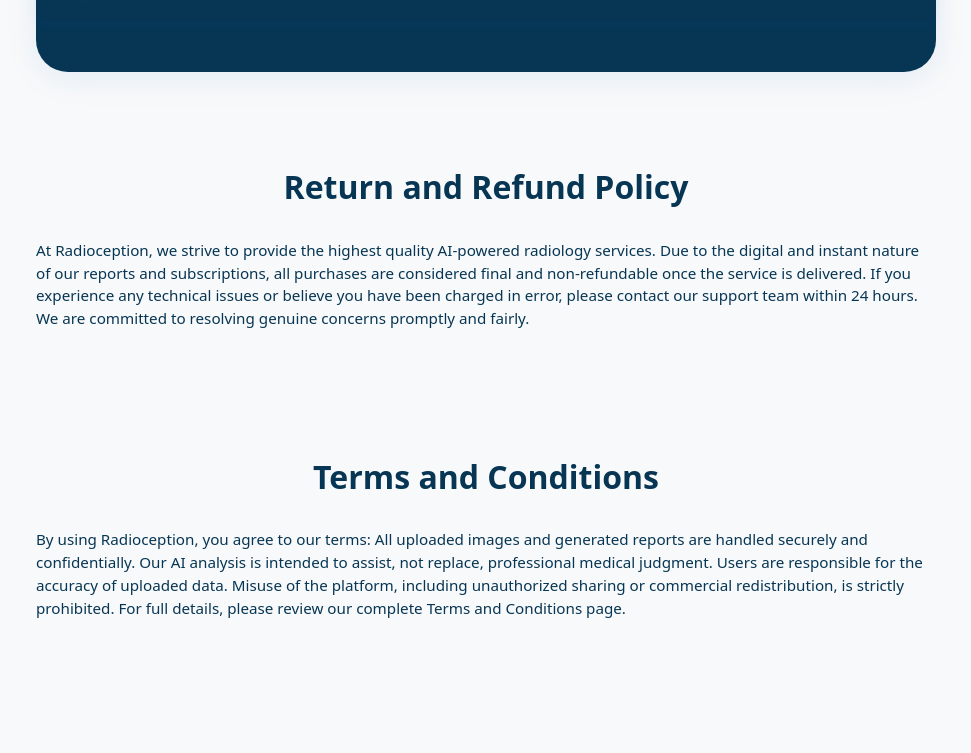
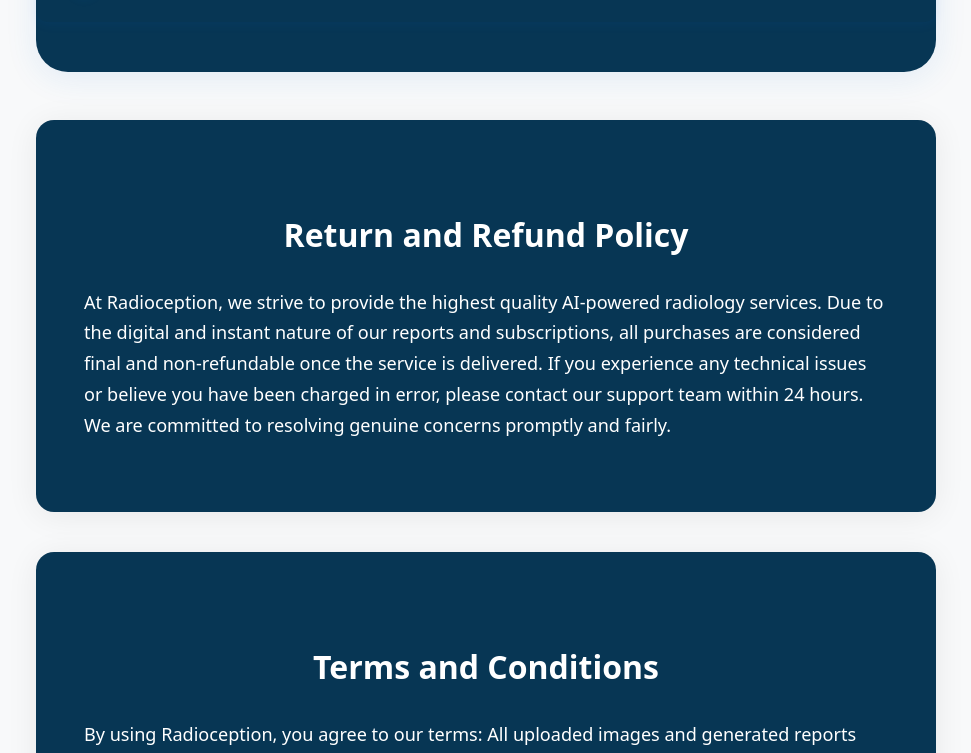
Before and after one commit to anas-developer01/radioCeption, a React (Create React App) app: page / in a window 1280 px wide. Shown: the part 1753-2506 px from the top of the page, without its empty margins (154-1125 px from the left). Built offline with nearby package versions, Linux system fonts and the light colour scheme.

Commit message:
Add styles for dark and modern policy sections

```diff
--- a/src/styles/main.css
+++ b/src/styles/main.css
@@ -1,3 +1,55 @@
+.dark-policy-section {
+  background: #073654 !important;
+  border-radius: 24px;
+  box-shadow: 0 6px 32px rgba(25,118,210,0.10);
+  color: #fff !important;
+  max-width: 1200px;
+  margin-top: 40px;
+  margin-bottom: 40px;
+  margin-left: 0;
+  margin-right: 0;
+}
+.dark-policy-section > .dark-policy-inner {
+  padding: 48px 48px 40px 48px;
+}
+.white-policy-title {
+  color: #fff !important;
+  font-size: 2rem;
+  font-weight: 700;
+  margin-bottom: 32px;
+  text-align: left;
+}
+.white-policy-text {
+  color: #fff !important;
+  font-size: 1.13rem;
+  line-height: 1.7;
+  margin-bottom: 0;
+}
+/* --- Modern Policy Section for Home Page --- */
+.modern-policy-section {
+  background: #fff;
+  border-radius: 18px;
+  box-shadow: 0 4px 32px 0 rgba(0,0,0,0.07);
+  padding: 40px 28px 32px 28px;
+  margin: 36px 0;
+  max-width: 900px;
+  margin-left: auto;
+  margin-right: auto;
+}
+.policy-section-title {
+  font-size: 2rem;
+  font-weight: 700;
+  color: #073654;
+  margin-bottom: 18px;
+  text-align: left;
+}
+.policy-section-text {
+  color: #222;
+  font-size: 1.13rem;
+  line-height: 1.7;
+  margin-bottom: 0;
+}
+/*above section are temparyry */
 .improved-benefits-section .improved-benefits-title {
   color: #fff !important;
   padding-left: 32px;
```
